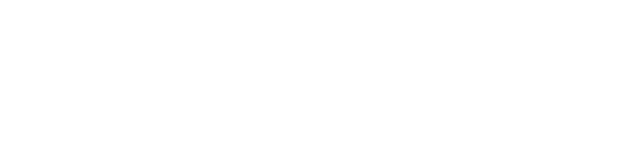
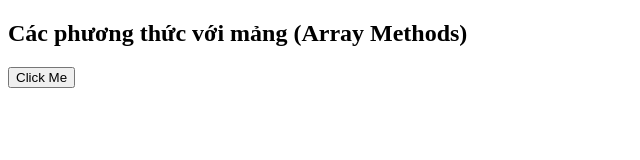
Before and after one commit to tuthutha/Javascript-Calculator, a plain HTML site: page index.html in a window 1280 px wide. Shown: the whole page, without its empty margins (0-640 px from the left). Drawn offline with Linux system fonts and the light colour scheme.

Commit message:
array-methodsP1

```diff
--- a/index.html
+++ b/index.html
@@ -7,6 +7,10 @@
     <link rel="stylesheet" href="style.css">
 </head>
 <body>
+    <h2 id="text">
+        Các phương thức với mảng (Array Methods)
+    </h2>
+    <button onclick="handleCapitalize()">Click Me</button>
     <script src="main.js"></script>
 </body>
 </html>
--- a/main.js
+++ b/main.js
@@ -0,0 +1,118 @@
+// var fullName = 'can van tu';
+// 1. Kiểu dữ liệu của chuỗi: typeof -> string
+// console.log(typeof fullName);
+// var address = 'HA NOI, TAN YEN';
+
+// 2. Độ dài của chuỗi: length
+// var length = fullName.length;
+// console.log(length);
+
+// 3. Lấy ra ký tự qua index của chuỗi: charAt
+// var subText = fullName.charAt(4);
+// console.log(subText); // V
+
+// slice, substring, substr
+// 3.1 slice
+// var sliceText = fullName.slice(4, 7);
+// console.log(sliceText); // Van
+
+// var subText = fullName.slice(-6, -3);
+// console.log(subText); // Van
+
+// var subText2 = fullName.substring(4, 7);
+// console.log(subText2);
+
+// 3.2 substring
+// var subText2 = fullName.substring(-6);
+// console.log(subText2);
+
+// Note: substring cũng tương tự với slice nhưng khác ở điểm
+// không cắt được với index là số âm
+
+//3.3 substr
+// var subText3 = fullName.substr(4, 3);
+// console.log(subText3);
+
+// 4. toUpperCase, toLowerCase
+// var newUpperStr = fullName.toUpperCase();
+// console.log(newUpperStr);
+
+// var newUpperStr = address.toLowerCase();
+// console.log(newUpperStr);
+
+// 4. Chuỗi thành mảng
+// var str = 'It pads a string with another string';
+// var strArray = str.split(' ');
+// console.log(strArray);
+
+// var strArray = ['hoan', 'tu', 'Huu'];
+// for (var i = 0; i < strArray.length; i++) {
+//   console.log('Thanh vien: ', strArray[i]);
+// }
+
+// Bài tập
+// Cho 1 chuỗi như sau
+// 'method extract a part of a string and returns'
+
+// Yêu cầu
+// 1. Kiểm tra độ dài của chuỗi
+// 2. Cắt ra 1 chuỗi mới có giá trị 'extract' từ chuỗi ban đầu
+// 3. Chuyển chuỗi ban đầu thành định sang sau
+// 'Method Extract A Part Of A String And Returns'
+
+// var str = 'method extract a part of a string and returns';
+
+// 1. Kiểm tra độ dài của chuỗi
+// var strLength = str.length;
+// Kq: 45
+// console.log(strLength);
+
+// 2. Cắt ra 1 chuỗi mới có giá trị 'extract' từ chuỗi ban đầu
+// var newStr = str.substr(7, 7);
+// var newStr2 = str.slice(7, 14);
+// console.log(newStr == 'extract');
+
+// 3. Chuyển chuỗi ban đầu thành định sang sau
+// 'Method Extract A Part Of A String And Returns'
+// var str = 'method extract a partfasdfasfdasfdasrfda of a string and returns';
+
+// B1: Chuyển chuỗi thành mảng để lặp bằng phương thức split
+// var strArray = str.split(' ');
+
+// B2: Lặp qua các phần tử của mảng và mỗi phần tử cắt làm 2 phần
+// phần đầu -> sẽ biến đổi thành dạng in hoa
+// phần còn lại -> sẽ biến đổi thành dạng in thường
+// var newArr = [''];
+
+// for (var i = 0; i < strArray.length; i++) {
+//   var str = strArray[i];
+//   var firstStr = str[0].toUpperCase();
+//   var secondStr = str.slice(1).toLowerCase();
+
+//   var newStr = firstStr + secondStr; // Method
+//   newArr.push(newStr);
+// }
+
+// var capitalizeStr = newArr.join(' ');
+
+function handleCapitalize() {
+    var element = document.getElementById('text');
+    var str = element.outerText;
+
+    var strArray = str.split(' ');
+    var newArr = [''];
+
+    for (var i = 0; i < strArray.length; i++) {
+        var str = strArray[i];
+        var firstStr = str[0].toUpperCase();
+        var secondStr = str.slice(1).toLowerCase();
+
+        var newStr = firstStr + secondStr;
+        newArr.push(newStr);
+    }
+
+    var capitalizeStr = newArr.join(' ');
+    element.innerHTML = capitalizeStr;
+    element.style.color = 'green';
+    element.style.background = '#ccc';
+}
```
